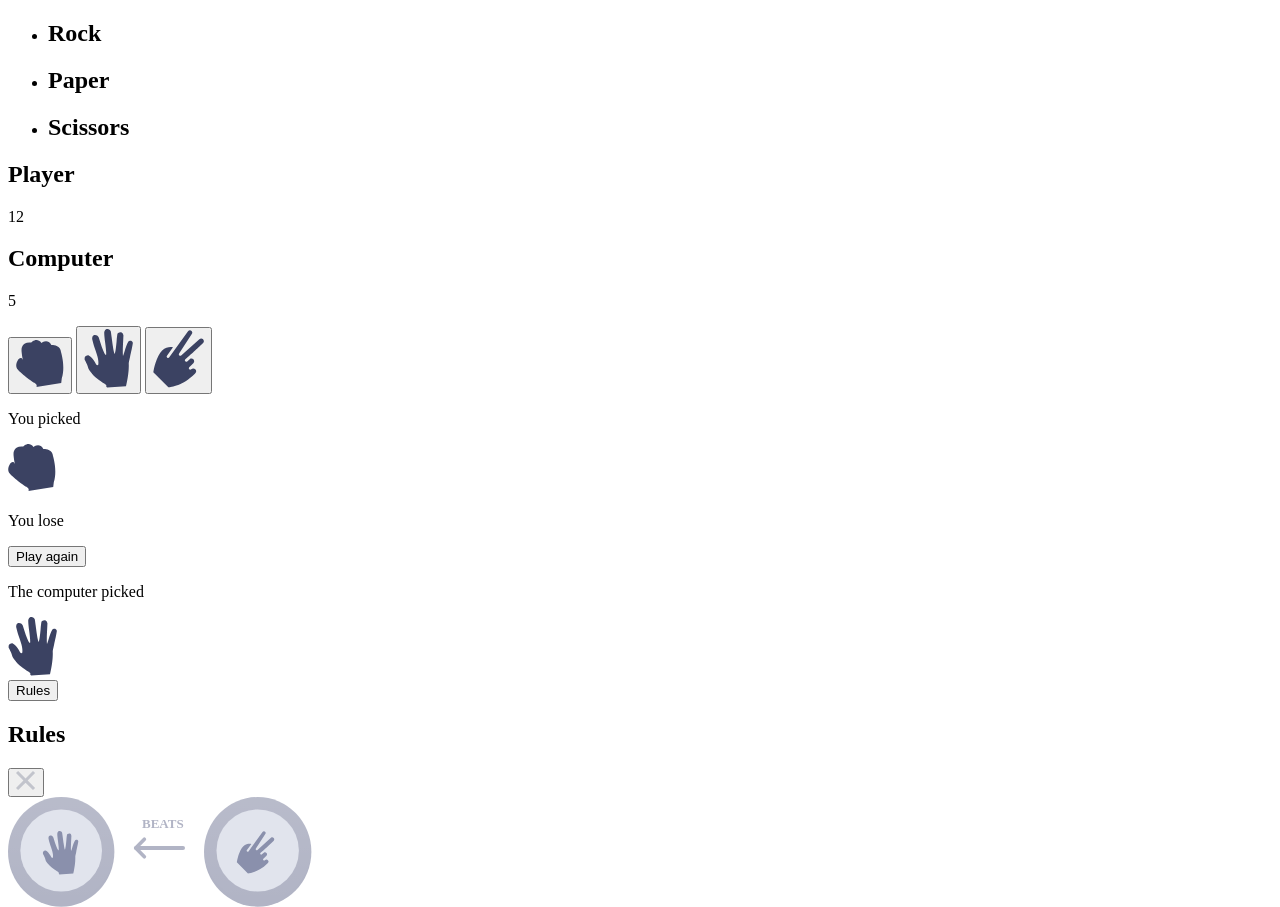
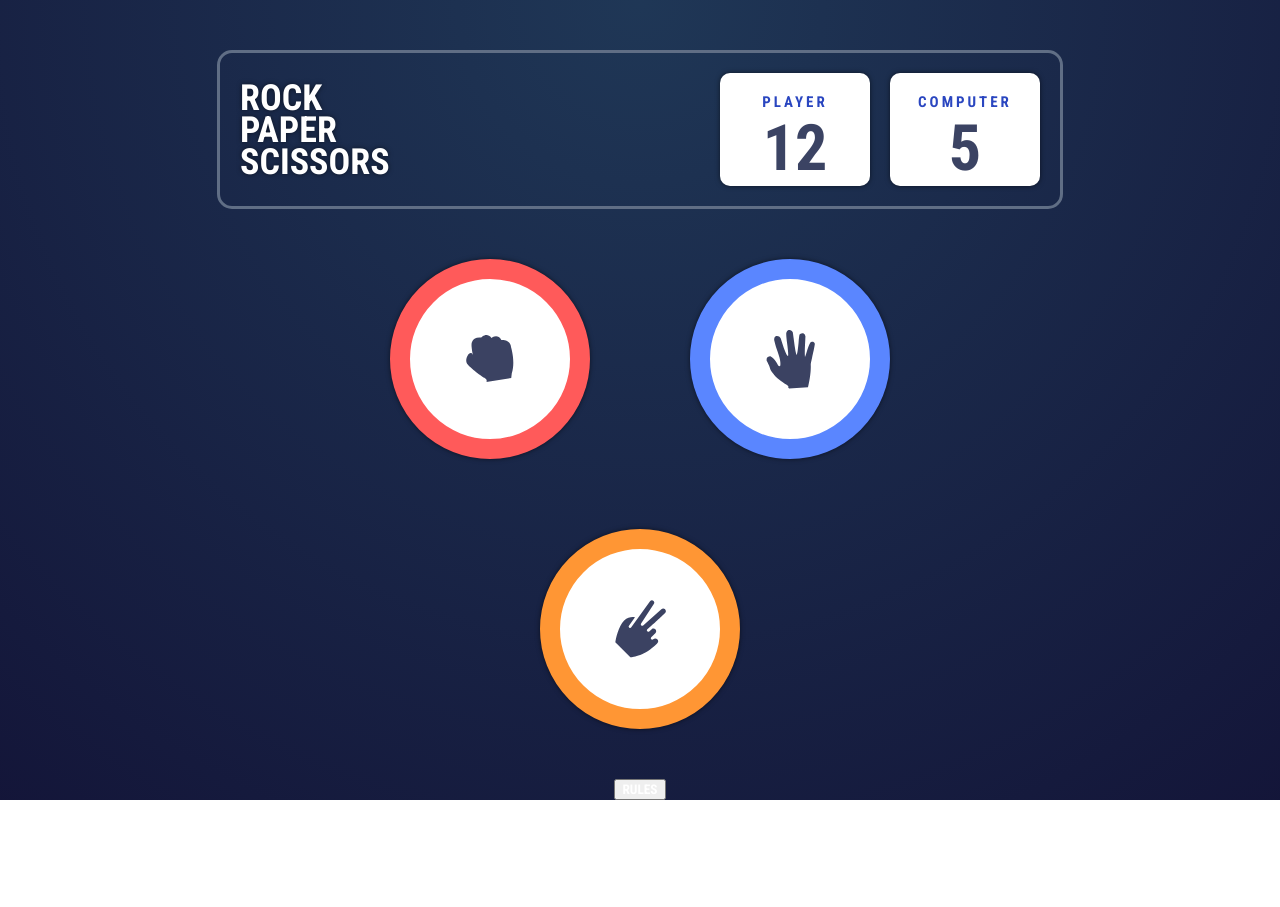
Before and after one commit to Bidrift/odin-rock-paper-scissors, a plain HTML site: page index.html in a window 1280 px wide. Shown: the top 907 px of the page. After the commit the page ends 800 px from the top, so only its background shows below. Drawn offline with Linux system fonts and the light colour scheme.

Commit message:
Style option section

```diff
--- a/index.html
+++ b/index.html
@@ -14,40 +14,40 @@
     <header>
         <div class="left-side">
             <ul class="left-options">
-                <li><h2>Rock</h2></li>
-                <li><h2>Paper</h2></li>
-                <li><h2>Scissors</h2></li>
+                <li class="left-option"><h1>Rock</h1></li>
+                <li class="left-option"><h1>Paper</h1></li>
+                <li class="left-option"><h1>Scissors</h1></li>
             </ul>
         </div>
         <div class="right-side">
             <div class="score-container">
-                <h2 class="score-text">Player</h2>
+                <h3 class="score-text">Player</h3>
                 <p id="player-score" class="score">12</p>
             </div>
             <div class="score-container">
-                <h2 class="score-text">Computer</h2>
+                <h3 class="score-text">Computer</h3>
                 <p id="computer-score" class="score">5</p>
             </div>
         </div>
     </header>
     <main>
         <div class="choice-screen">
-            <button id="rock-btn" class="choice-button choice-item"><img src="./images/icon-rock.svg" alt="Rock"></button>
-            <button id="paper-btn" class="choice-button choice-item"><img src="./images/icon-paper.svg" alt="Paper"></button>
-            <button id="scissors-btn" class="choice-button choice-item"><img src="./images/icon-scissors.svg" alt="Scissors"></button>
+            <button id="rock-btn" class="choice-button choice-item choice-rock"><img src="./images/icon-rock.svg" alt="Rock"></button>
+            <button id="paper-btn" class="choice-button choice-item choice-paper"><img src="./images/icon-paper.svg" alt="Paper"></button>
+            <button id="scissors-btn" class="choice-button choice-item choice-scissors"><img src="./images/icon-scissors.svg" alt="Scissors"></button>
         </div>
         <div class="result-screen">
             <div class="human-choice">
-                <p class="choice-text">You picked</p>
-                <div class="choice-item"><img src="./images/icon-rock.svg" alt="Rock"></div>
+                <h2 class="choice-text">You picked</h2>
+                <div class="choice-item choice-rock"><img src="./images/icon-rock.svg" alt="Rock"></div>
             </div>
             <div class="result-section">
-                <p class="result-text">You lose</p>
+                <h1 class="result-text">You lose</h1>
                 <button class="primary-button">Play again</button>
             </div>
             <div class="computer-choice">
-                <p class="choice-text">The computer picked</p>
-                <div class="choice-item winner"><img src="./images/icon-paper.svg" alt="Paper"></div>
+                <h2 class="choice-text">The computer picked</h2>
+                <div class="choice-item winner choice-paper"><img src="./images/icon-paper.svg" alt="Paper"></div>
             </div>
         </div>
     </main>
@@ -57,7 +57,7 @@
 
     <div class="rules-modal">
         <section class="modal-header">
-            <h1 class="modal-title">Rules</h1>
+            <h3 class="modal-title">Rules</h3>
             <button id="close-modal" type="button" class="close-button"><img src="./images/icon-close.svg" alt="Close panel"></button>
         </section>
         <section class="modal-content">
--- a/style.css
+++ b/style.css
@@ -0,0 +1,147 @@
+* {
+    font-family: "Roboto Condensed", sans-serif;
+    text-transform: uppercase;
+    font-weight: 700;
+    color: #FFFFFF;
+}
+
+h1,
+h2 {
+    text-shadow: 0 0 5px #0000008c;
+}
+
+body {
+    background-image: radial-gradient(circle at 50% 0%, hsl(214, 47%, 23%), hsl(237, 49%, 15%));
+    min-height: 100vh;
+    display: flex;
+    flex-direction: column;
+    justify-content: space-between;
+    align-items: center;
+    box-sizing: border-box;
+    margin: 0;
+    padding: 0;
+}
+
+.result-screen,
+.rules-modal {
+    display: none;
+}
+
+header {
+    margin-top: 50px;
+    border: 3px solid hsl(217, 16%, 45%);
+    border-radius: 15px;
+    width: 800px;
+    padding:20px;
+    display: flex;
+    justify-content: space-between;
+    align-items: stretch;
+    gap: 50px;
+}
+
+.left-side {
+    display: flex;
+    justify-content: space-between;
+    align-items: center;
+    gap: 20px;
+}
+
+.left-options {
+    display: flex;
+    flex-direction: column;
+    list-style-type: none;
+    justify-content: space-between;
+    margin: 0;
+    padding: 0;
+}
+
+.left-option {
+    margin: 0;
+    padding: 0;
+}
+
+.left-option h1 {
+    font-size: 36px;
+    margin: 0;
+    margin-bottom: -10px;
+    padding: 0;
+}
+
+.left-option:last-of-type h1 {
+    margin-bottom: 0px;
+}
+
+.right-side {
+    display: flex;
+    justify-content: space-between;
+    align-items: stretch;
+    gap: 20px;
+}
+
+.score-container {
+    background-color: #FFFFFF;
+    border-radius: 10px;
+    width: 150px;
+    display: flex;
+    flex-direction: column;
+    justify-content: space-between;
+    align-items: center;
+    box-shadow: 0 0 5px #0000008c;
+}
+
+.score-text {
+    margin: 0;
+    padding: 20px 0 0 0;
+    color: hsl(229, 64%, 46%);
+    letter-spacing: 3px;
+    font-size: 15px;
+}
+
+.score {
+    margin: 0;
+    padding: 0;
+    color: hsl(229, 25%, 31%);
+    font-size: 64px;
+}
+
+.choice-screen {
+    display: flex;
+    justify-content: center;
+    align-items: center;
+    align-content: center;
+    width: 600px;
+    gap: 70px 100px;
+    flex-wrap: wrap;
+}
+
+.choice-button {
+    background-color: transparent;
+    outline: none;
+    border: none;
+    padding: 0;
+    margin: 0;
+}
+
+.choice-item {
+    display: flex;
+    justify-content: center;
+    align-items: center;
+    width: 200px;
+    height: 200px;
+    flex: 0 0 auto;
+    background-color: #FFFFFF;
+    border-radius: 50%;
+    box-shadow: 0 0 5px #0000008c;
+}
+
+.choice-rock {
+    border: 20px solid #ff5a5a;
+}
+
+.choice-paper {
+    border: 20px solid #5a86ff;
+}
+
+.choice-scissors {
+    border: 20px solid #ff9634;
+}
```
